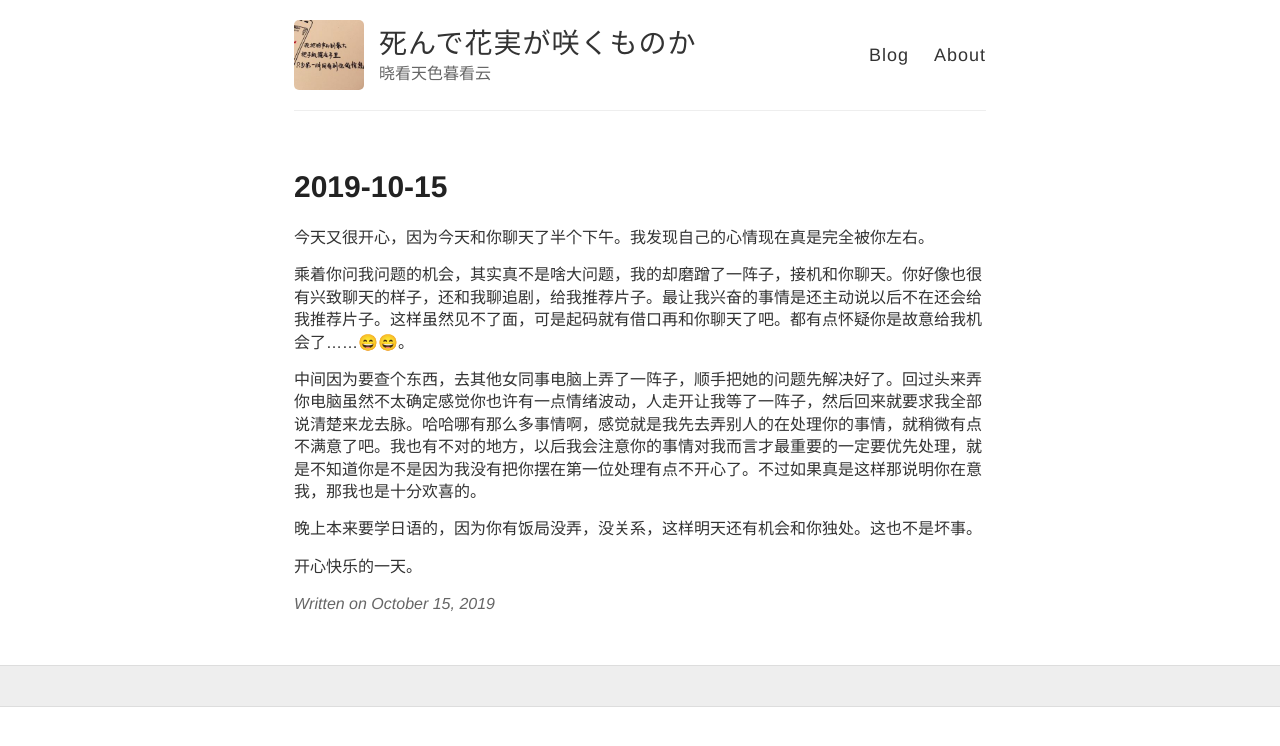
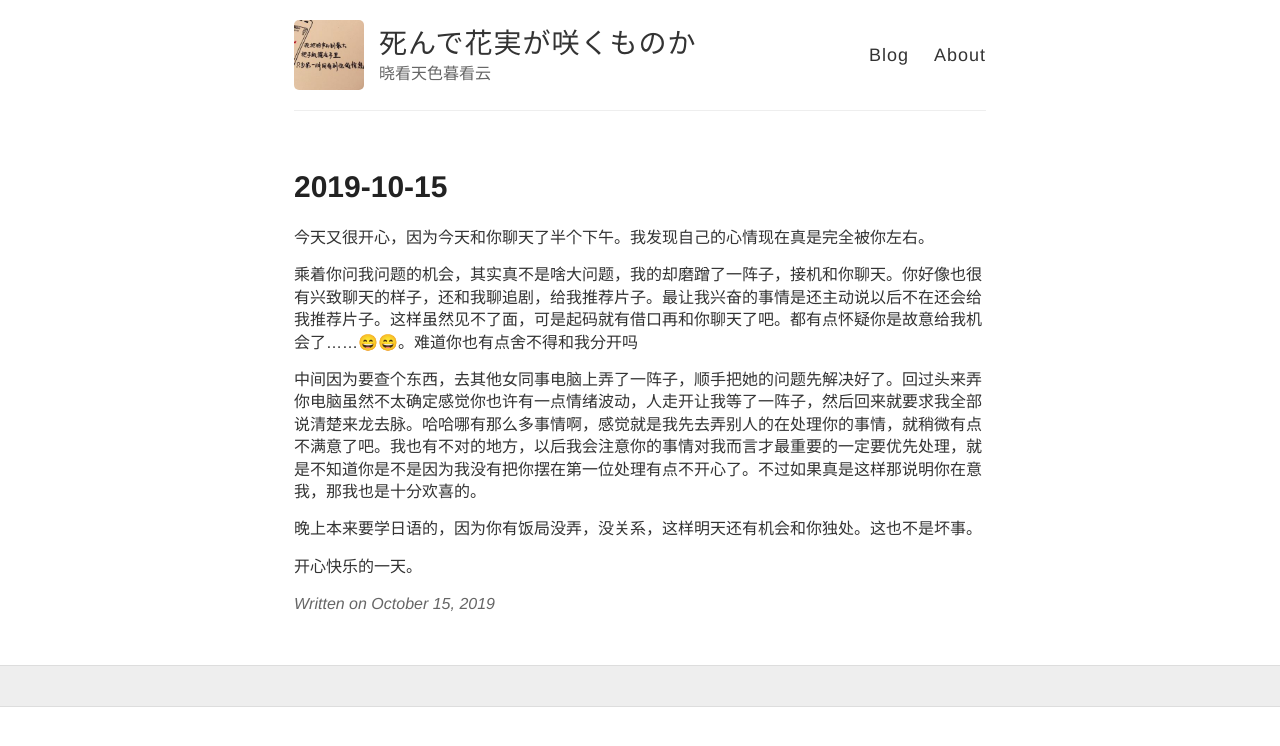
Before and after one commit to wiki650/wiki650.github.io, a Jekyll site: the page built from _posts/2019-10-15-wiki20191015.md, in a window 1280 px wide. Shown: the top 746 px of the page. Built offline with Jekyll 4.4.1, drawn with Linux system fonts in a browser that asks for light colours; comment, search, counter and statistics services are not loaded.

Commit message:
Update 2019-10-15-wiki20191015.md

```diff
--- a/_posts/2019-10-15-wiki20191015.md
+++ b/_posts/2019-10-15-wiki20191015.md
@@ -5,7 +5,7 @@ title: 2019-10-15
 
 今天又很开心，因为今天和你聊天了半个下午。我发现自己的心情现在真是完全被你左右。
 
-乘着你问我问题的机会，其实真不是啥大问题，我的却磨蹭了一阵子，接机和你聊天。你好像也很有兴致聊天的样子，还和我聊追剧，给我推荐片子。最让我兴奋的事情是还主动说以后不在还会给我推荐片子。这样虽然见不了面，可是起码就有借口再和你聊天了吧。都有点怀疑你是故意给我机会了……😄😄。
+乘着你问我问题的机会，其实真不是啥大问题，我的却磨蹭了一阵子，接机和你聊天。你好像也很有兴致聊天的样子，还和我聊追剧，给我推荐片子。最让我兴奋的事情是还主动说以后不在还会给我推荐片子。这样虽然见不了面，可是起码就有借口再和你聊天了吧。都有点怀疑你是故意给我机会了……😄😄。难道你也有点舍不得和我分开吗
 
 中间因为要查个东西，去其他女同事电脑上弄了一阵子，顺手把她的问题先解决好了。回过头来弄你电脑虽然不太确定感觉你也许有一点情绪波动，人走开让我等了一阵子，然后回来就要求我全部说清楚来龙去脉。哈哈哪有那么多事情啊，感觉就是我先去弄别人的在处理你的事情，就稍微有点不满意了吧。我也有不对的地方，以后我会注意你的事情对我而言才最重要的一定要优先处理，就是不知道你是不是因为我没有把你摆在第一位处理有点不开心了。不过如果真是这样那说明你在意我，那我也是十分欢喜的。
 
```
